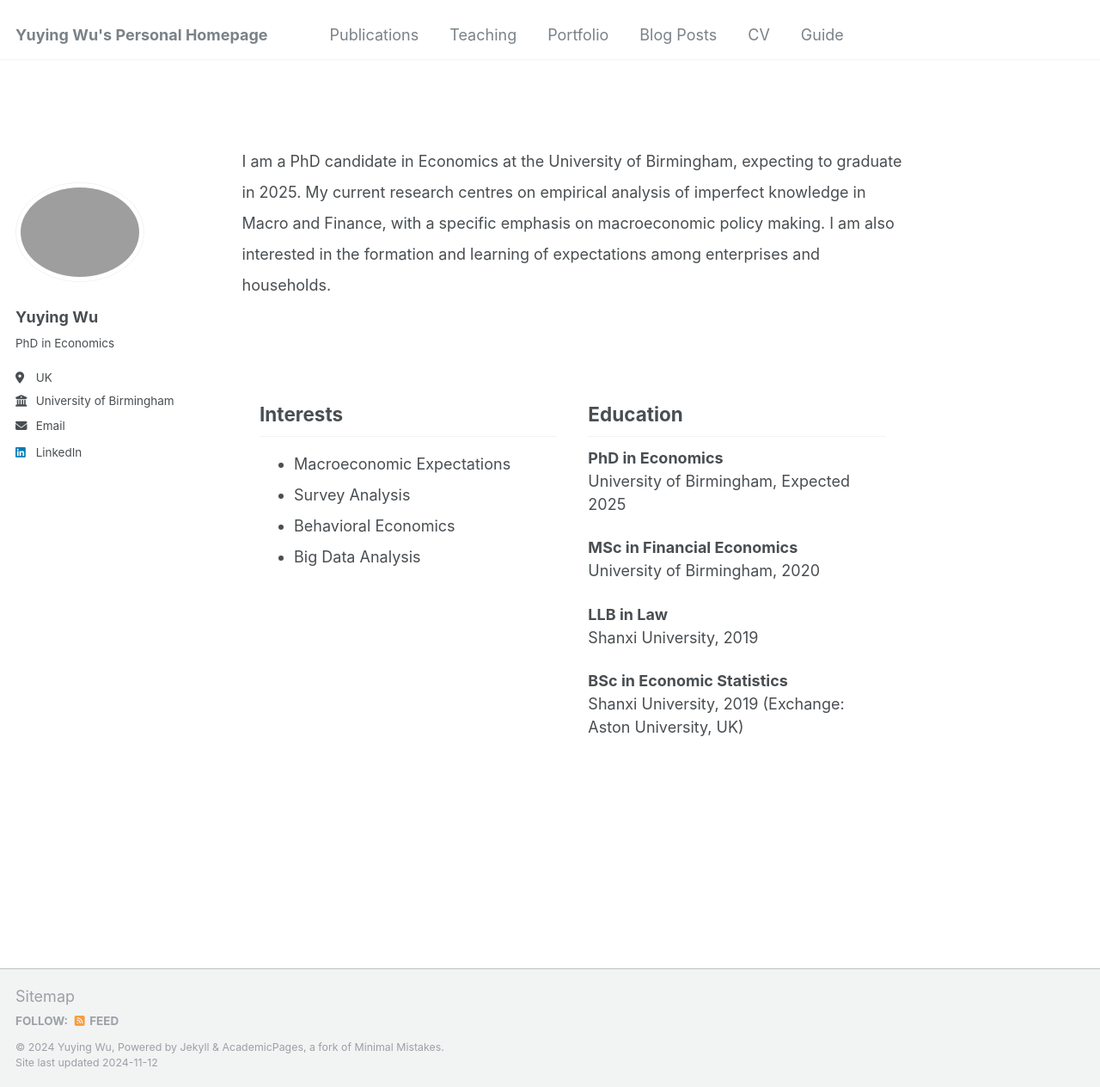
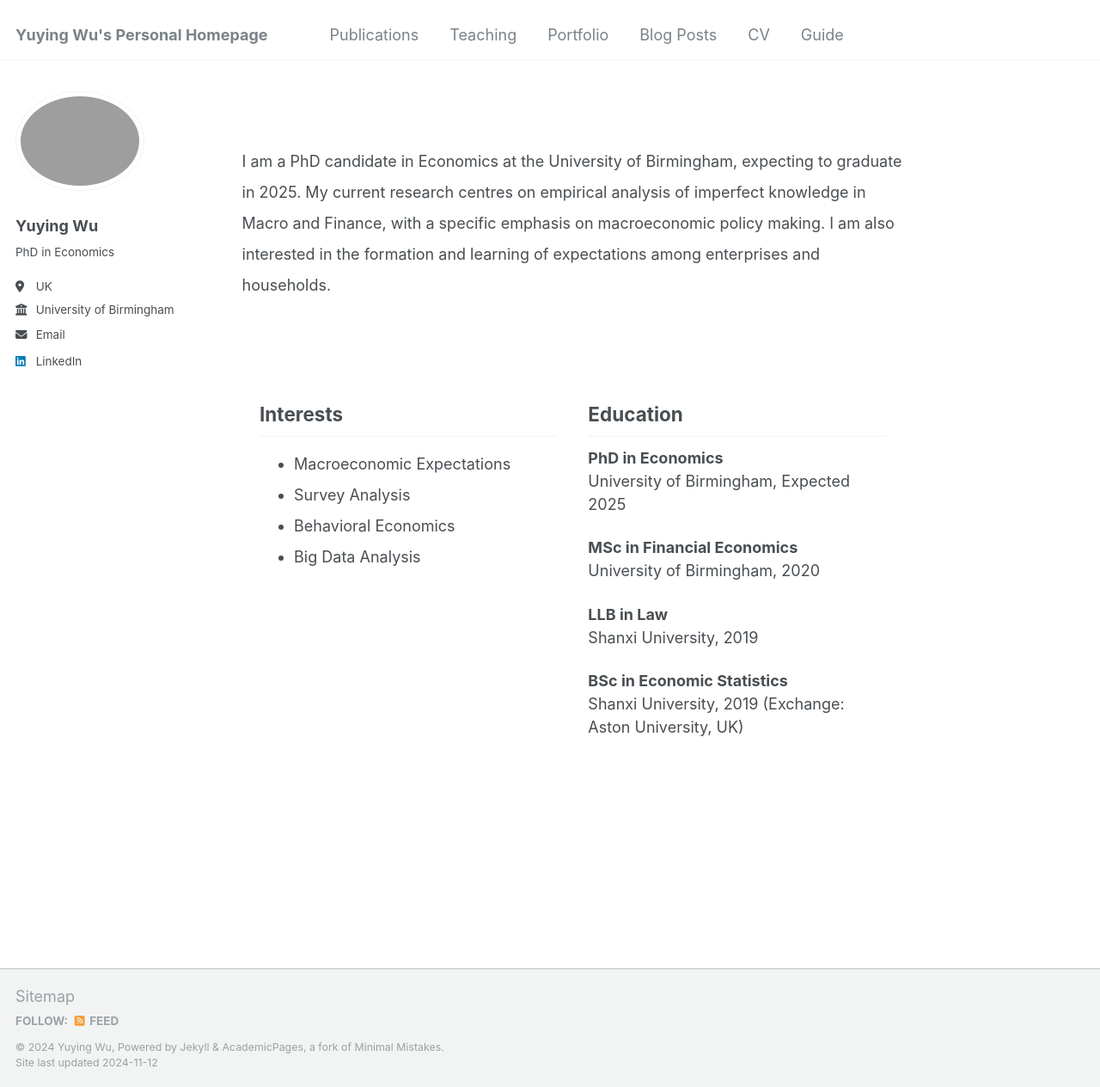
Before and after one commit to YUYINGWU-AURORA/yuying, a Jekyll site: the page built from _pages/about.md, in a window 1280 px wide and 1264 px high. Shown: the whole window at 86% size. Built offline with Jekyll 4.4.1, drawn with Linux system fonts in a browser that asks for light colours.

Commit message:
Update _sidebar.scss

```diff
--- a/_sass/_sidebar.scss
+++ b/_sass/_sidebar.scss
@@ -14,11 +14,11 @@
   margin-bottom: 1em;
 
   @media screen and (min-width: $sidebar-screen-min-width) {
-    height: auto; /* 取消 100vh，使其高度自动适应内容 */
-    overflow-y: auto; // Add scrollbar if the sidebar is too long
-    position: relative; /* 改为 relative，使其不固定 */
+    height: 100vh;
+    overflow-y: auto;               // Add scrollbar if the sidebar is too long
+    position: fixed;
     padding-top: $masthead-height;
-}
+  }
 
   @include breakpoint($large) {
     @include span(2 of 12);
@@ -86,16 +86,14 @@
     width: auto;
     height: auto;
   }
-}
-
-/* 单独为 img 元素设置样式 */
-.author__avatar img {
+ img {
   max-width: 150px; /* 确保头像尺寸不超过150px */
   border-radius: 50%;
 
   @include breakpoint($large) {
     padding: 5px;
     border: 1px solid $border-color;
+    }
   }
 }
 
```
